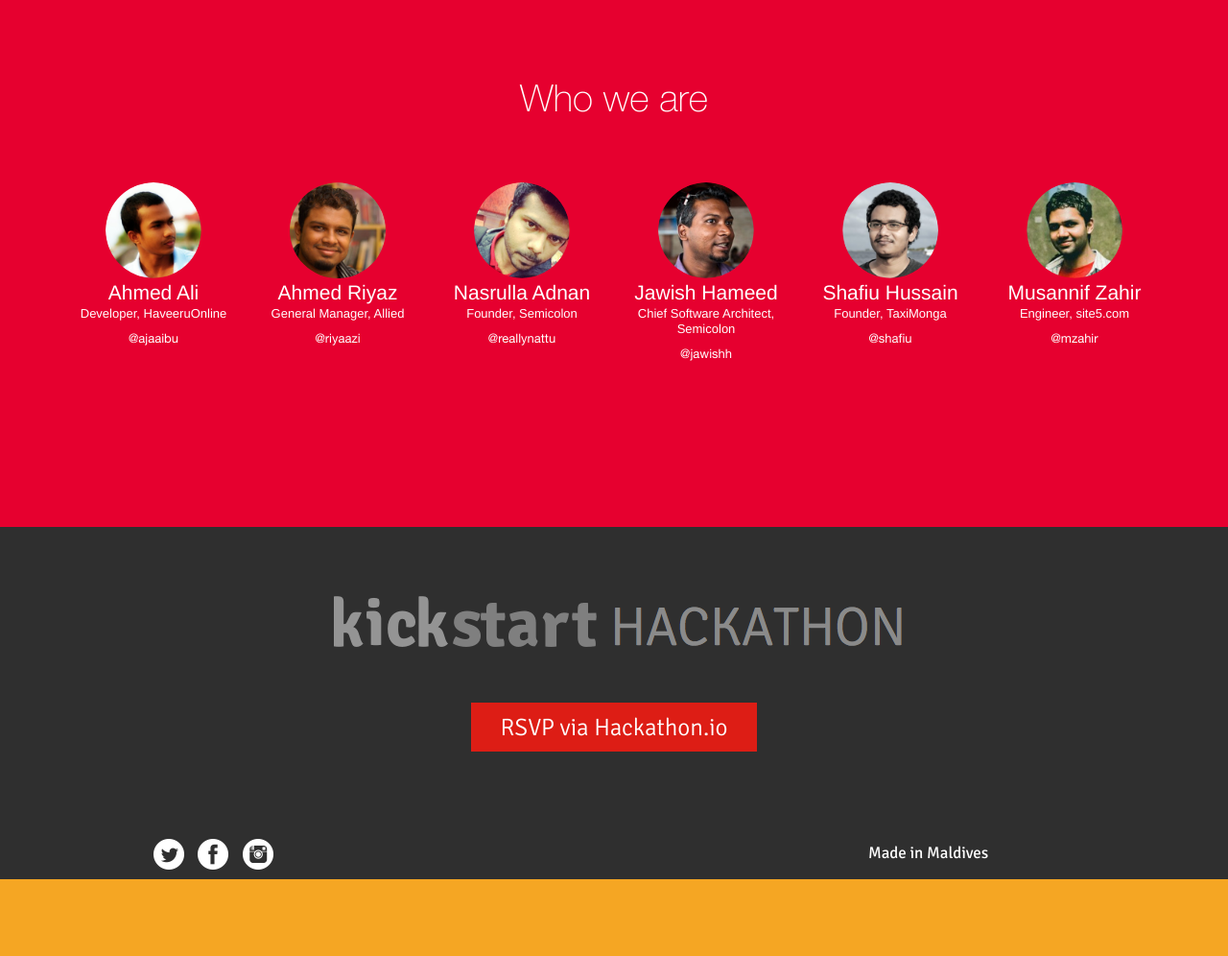
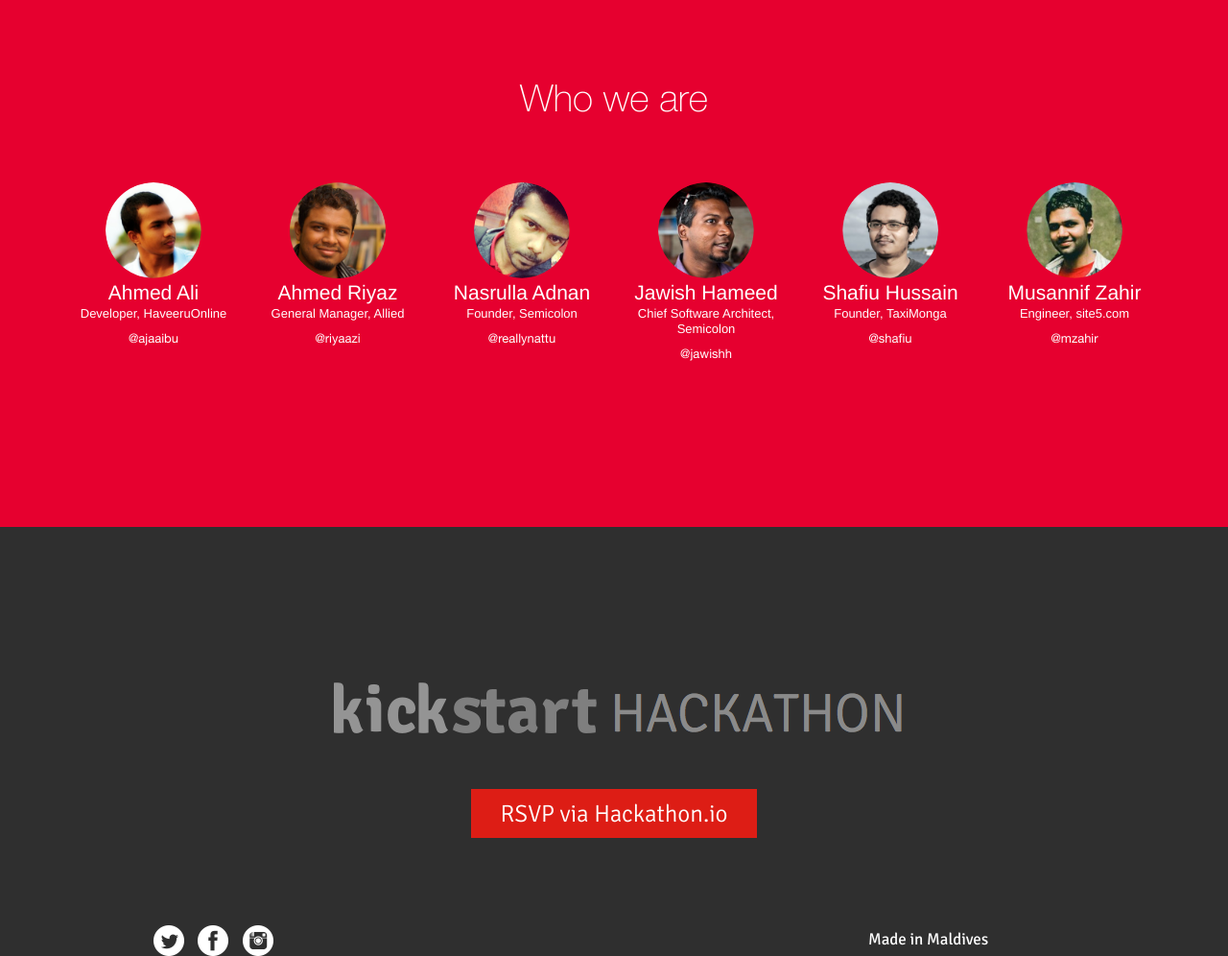
Before and after one commit to kickstartmv/kickstartmv-website, a PHP site: page / in a window 1280 px wide. Shown: the part 2994-3990 px from the top of the page at 96% size. Before the commit the page ends 3910 px from the top, so only its background shows below. Run offline with PHP 8.4, Linux system fonts and the light colour scheme.

Commit message:
layout fixes

```diff
--- a/beta/css/style.css
+++ b/beta/css/style.css
@@ -312,7 +312,9 @@
 
 .slide7{
   background:#2F2F2F;
-  padding:10px 0px;
+  /*padding:220px 0px;*/
+  box-sizing:border-box;
+  /*-moz-box-sizing:border-box;*/
 }
 
 .black {
@@ -320,6 +322,7 @@
 }
 
 .footerlogo {
+  margin-top:100px;
   text-align: center;
   padding-top:50px;
   padding-bottom:100px;
```
